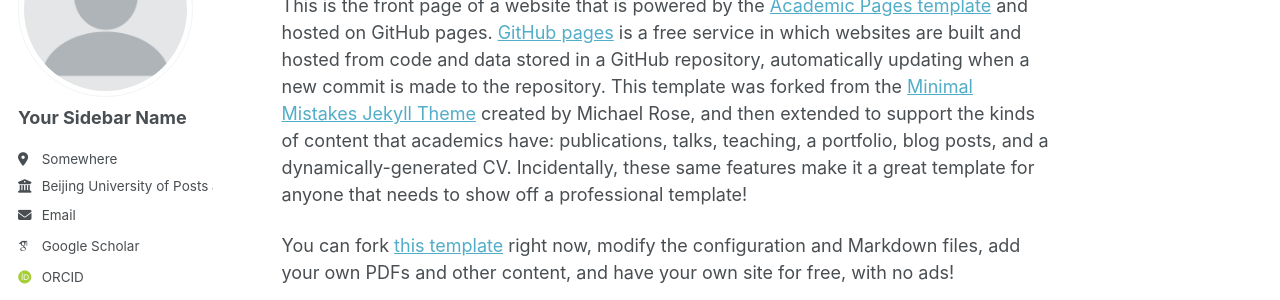
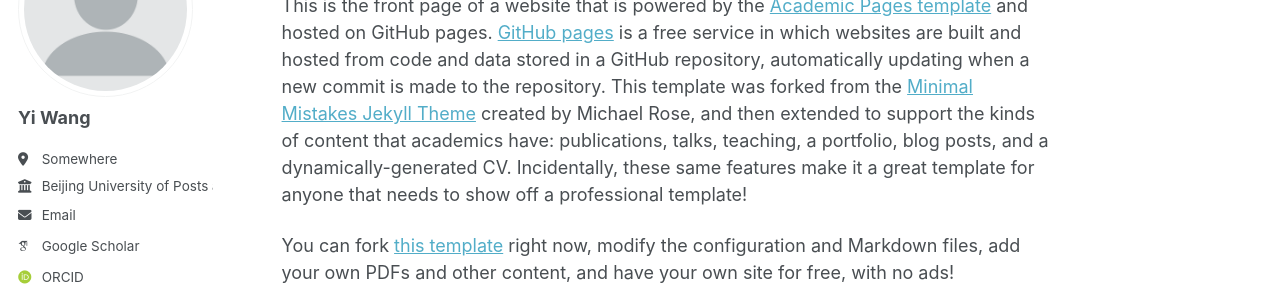
Before and after one commit to wcocolabs/wcocolabs.github.io, a Jekyll site: the page built from _pages/about.md, in a window 1280 px wide. Shown: the part 177-477 px from the top of the page. Built offline with Jekyll 4.4.1, drawn with Linux system fonts in a browser that asks for light colours; some web fonts are replaced; a script that is not in the unit is left out.

Commit message:
Update _config.yml

```diff
--- a/_config.yml
+++ b/_config.yml
@@ -24,7 +24,7 @@ repository               : "wcocolabs/wcocolabs.github.io"
 author:
   # Biographic information
   avatar           : "profile.png"
-  name             : "Your Sidebar Name"
+  name             : "Yi Wang"
   pronouns         : # example: "she/her"
   bio              : ""
   location         : "Somewhere"
```
